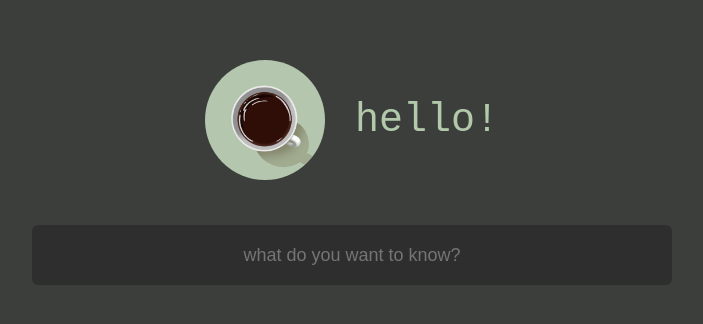
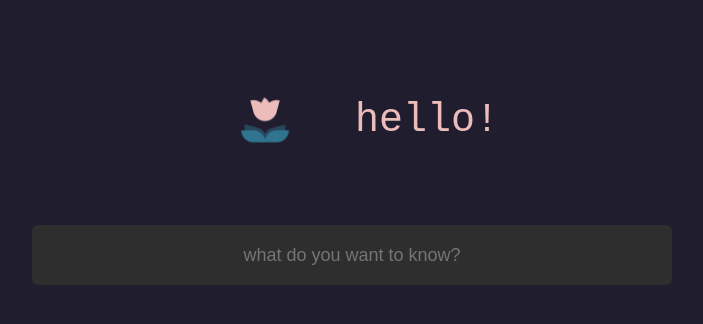
Before and after one commit to thomastzhou/thomastzhou.github.io, a plain HTML site: page newtab.html in a window 1280 px wide. Shown: the part 132-456 px from the top of the page, without its empty margins (288-991 px from the left). Drawn offline with Linux system fonts and the light colour scheme.

Commit message:
Rosepine

```diff
--- a/css/newtab.css
+++ b/css/newtab.css
@@ -3,7 +3,7 @@ body {
     padding: 0;
     margin: 0;
     height: 100%;
-    background-color: #3c3e3c;
+    background-color: #1f1d2e;
     overflow-y: hidden;
     font-family: 'Hack', 'Courier New', Courier, monospace;
 }
@@ -19,13 +19,13 @@ body {
     align-items: center;
 }
 
-#coffee {
+#logo {
     border-radius: 100%;
     width: 120px;
 }
 
 h1 {
-    color: #b2caab;
+    color: #ebbcba;
     font-weight: 500;
     font-size: 30pt;
     padding-left: 30px;
--- a/newtab.html
+++ b/newtab.html
@@ -45,7 +45,7 @@
 <body>
     <!-- all in a days work -->
     <div id="main" class="container">
-        <img id="coffee" src="img/coffee-green.png" />
+        <img id="logo" src="img/rosepine.png" />
 
         <h1>hello!</h1>
     </div>
```
Also changed, not shown: img/coffee-green.png (deleted), img/rosepine.png (added).
